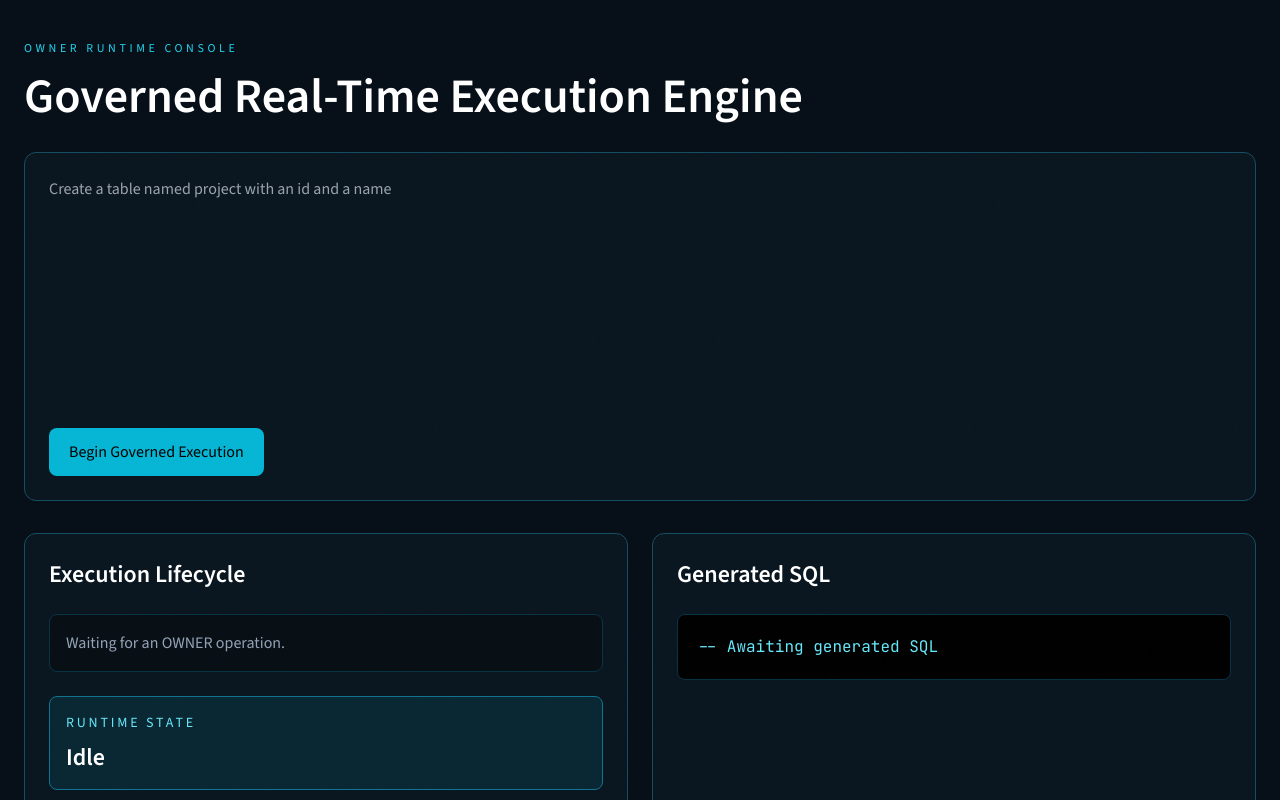
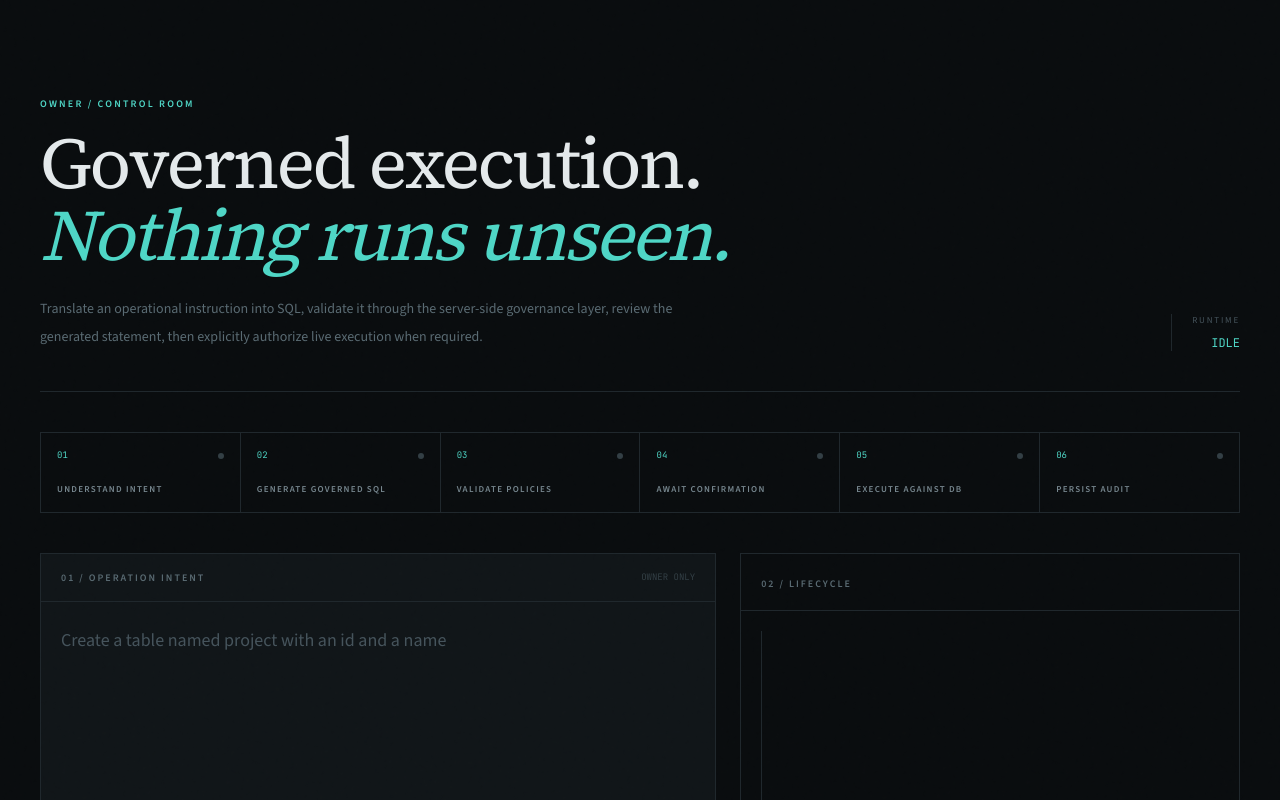
Before and after one commit to RevvedupSoham/DataMind_final, a Next.js app: page /owner in a window 1280 px wide. Shown: the top 800 px of the page. Built offline with nearby package versions, Linux system fonts and the light colour scheme.

Commit message:
Redesign OWNER control room with lifecycle motion

```diff
--- a/app/owner/page.tsx
+++ b/app/owner/page.tsx
@@ -11,6 +11,15 @@ interface OperationPlan {
   explanation: string;
   approvalToken?: string;
 }
+
+const STAGES = [
+  ["01", "reasoning", "Understand intent"],
+  ["02", "planning", "Generate governed SQL"],
+  ["03", "validation", "Validate policies"],
+  ["04", "awaiting_confirmation", "Await confirmation"],
+  ["05", "executing", "Execute against DB"],
+  ["06", "completed", "Persist audit"],
+];
 
 export default function OwnerControlRoomPage() {
   const [prompt, setPrompt] = useState("");
@@ -32,7 +41,6 @@ export default function OwnerControlRoomPage() {
 
   async function generatePlan() {
     const trimmedPrompt = prompt.trim();
-
     if (!trimmedPrompt) {
       resetRunState();
       setExecutionStage("failed");
@@ -42,56 +50,27 @@ export default function OwnerControlRoomPage() {
 
     setLoading(true);
     resetRunState();
-
     setExecutionStage("reasoning");
-    setTimeline([
-      "Understanding owner intent",
-      "Generating governed SQL",
-      "Validating governance policies",
-    ]);
+    setTimeline(["Understanding owner intent", "Generating governed SQL", "Validating governance policies"]);
 
     try {
       const response = await fetch("/api/owner/plan", {
         method: "POST",
-        headers: {
-          "Content-Type": "application/json",
-        },
+        headers: { "Content-Type": "application/json" },
         body: JSON.stringify({ prompt: trimmedPrompt }),
       });
+      const data = (await response.json().catch(() => ({}))) as { error?: string; plan?: OperationPlan };
 
-      const data = (await response.json().catch(() => ({}))) as {
-        error?: string;
-        plan?: OperationPlan;
-      };
-
-      if (!response.ok || !data.plan) {
-        throw new Error(data.error || "Planning failed.");
-      }
+      if (!response.ok || !data.plan) throw new Error(data.error || "Planning failed.");
 
       setPlan(data.plan);
-
-      setTimeline((current) => [
-        ...current,
-        "Execution plan generated successfully",
-      ]);
-
-      setExecutionStage(
-        data.plan.requiresConfirmation
-          ? "awaiting_confirmation"
-          : "ready_to_execute"
-      );
+      setTimeline((current) => [...current, "Execution plan generated successfully"]);
+      setExecutionStage(data.plan.requiresConfirmation ? "awaiting_confirmation" : "ready_to_execute");
     } catch (err) {
       setPlan(null);
       setExecutionStage("failed");
-
-      setTimeline((current) => [
-        ...current,
-        "Execution plan generation failed",
-      ]);
-
-      setError(
-        err instanceof Error ? err.message : "Planning failed."
-      );
+      setTimeline((current) => [...current, "Execution plan generation failed"]);
+      setError(err instanceof Error ? err.message : "Planning failed.");
     } finally {
       setLoading(false);
     }
@@ -112,25 +91,14 @@ export default function OwnerControlRoomPage() {
     setLoading(true);
     setError(null);
     setExecutionStage("executing");
-
-    setTimeline((current) => [
-      ...current,
-      "Executing SQL against PostgreSQL",
-    ]);
+    setTimeline((current) => [...current, "Executing SQL against PostgreSQL"]);
 
     try {
       const response = await fetch("/api/owner/execute", {
         method: "POST",
-        headers: {
-          "Content-Type": "application/json",
-        },
-        body: JSON.stringify({
-          sql: plan.generatedSql,
-          approvalToken: plan.approvalToken,
-          confirmed,
-        }),
+        headers: { "Content-Type": "application/json" },
+        body: JSON.stringify({ sql: plan.generatedSql, approvalToken: plan.approvalToken, confirmed }),
       });
-
       const data = (await response.json().catch(() => ({}))) as {
         error?: string;
         requiresConfirmation?: boolean;
@@ -138,167 +106,146 @@ export default function OwnerControlRoomPage() {
       };
 
       if (!response.ok) {
-        if (response.status === 409 && data.requiresConfirmation) {
-          setExecutionStage("awaiting_confirmation");
-        } else {
-          setExecutionStage("failed");
-        }
+        setExecutionStage(response.status === 409 && data.requiresConfirmation ? "awaiting_confirmation" : "failed");
         throw new Error(data.error || "Execution failed.");
       }
 
       setExecutionStage("completed");
-
-      setTimeline((current) => [
-        ...current,
-        "Database execution completed successfully",
-        "Audit log persisted",
-      ]);
-
-      setResult(
-        `Execution completed successfully. Rows affected: ${data.execution?.rowCount ?? 0}`
-      );
+      setTimeline((current) => [...current, "Database execution completed successfully", "Audit log persisted"]);
+      setResult(`Execution completed successfully. Rows affected: ${data.execution?.rowCount ?? 0}`);
     } catch (err) {
-      setExecutionStage((current) =>
-        current === "awaiting_confirmation" ? current : "failed"
-      );
-
-      setError(
-        err instanceof Error ? err.message : "Execution failed."
-      );
+      setExecutionStage((current) => current === "awaiting_confirmation" ? current : "failed");
+      setError(err instanceof Error ? err.message : "Execution failed.");
     } finally {
       setLoading(false);
     }
   }
 
-  const executeLabel = plan?.requiresConfirmation
-    ? "Confirm & Execute Operation"
-    : "Execute Operation";
+  const activeIndex = STAGES.findIndex(([, key]) => key === executionStage);
+  const executeLabel = plan?.requiresConfirmation ? "Confirm & Execute Operation" : "Execute Operation";
 
   return (
-    <main className="min-h-screen bg-[#071018] px-6 py-10 text-white">
-      <div className="mx-auto max-w-7xl space-y-8">
+    <main className="min-h-screen overflow-hidden bg-ink-950 pb-20 pt-24 text-ink-100">
+      <div className="section">
+        <div className="flex flex-col gap-10 border-b border-ink-800 pb-10 lg:flex-row lg:items-end lg:justify-between">
           <div>
-          <p className="text-xs uppercase tracking-[0.3em] text-cyan-400">
-            OWNER Runtime Console
+            <p className="eyebrow">OWNER / CONTROL ROOM</p>
+            <h1 className="mt-4 max-w-4xl font-display text-5xl leading-[.92] tracking-[-.035em] sm:text-6xl lg:text-7xl">
+              Governed execution.
+              <br />
+              <span className="italic text-accent-400">Nothing runs unseen.</span>
+            </h1>
+            <p className="mt-6 max-w-2xl text-sm leading-7 text-ink-500">
+              Translate an operational instruction into SQL, validate it through the server-side governance layer,
+              review the generated statement, then explicitly authorize live execution when required.
             </p>
-
-          <h1 className="mt-4 text-5xl font-semibold text-white">
-            Governed Real-Time Execution Engine
-          </h1>
+          </div>
+          <div className="border-l border-ink-800 pl-5 text-right">
+            <p className="text-[9px] uppercase tracking-[.2em] text-ink-600">Runtime</p>
+            <p className="mt-2 font-mono text-xs uppercase text-accent-400">{executionStage.replaceAll("_", " ")}</p>
+          </div>
         </div>
 
-        <div className="rounded-xl border border-cyan-900 bg-[#0B1720] p-6">
+        <div className="mt-10 grid gap-px overflow-hidden border border-ink-800 bg-ink-800 lg:grid-cols-6">
+          {STAGES.map(([n, key, label], index) => {
+            const done = activeIndex > index || executionStage === "completed";
+            const active = key === executionStage;
+            return (
+              <div key={key} className={`relative bg-ink-950 p-4 transition-colors duration-500 ${active ? "bg-accent-500/[.07]" : ""}`}>
+                <div className="flex items-center justify-between">
+                  <span className="font-mono text-[9px] text-accent-400">{n}</span>
+                  <span className={`h-1.5 w-1.5 rounded-full transition-all duration-500 ${done || active ? "bg-accent-400 shadow-[0_0_12px_rgba(79,214,198,.5)]" : "bg-ink-700"}`} />
+                </div>
+                <p className="mt-5 text-[9px] font-semibold uppercase tracking-[.14em] text-ink-400">{label}</p>
+              </div>
+            );
+          })}
+        </div>
+
+        <div className="mt-10 grid gap-6 lg:grid-cols-[1.15fr_.85fr]">
+          <section className="motion-panel border border-ink-800 bg-ink-900/70">
+            <div className="flex items-center justify-between border-b border-ink-800 px-5 py-4">
+              <span className="text-[10px] font-semibold uppercase tracking-[.2em] text-ink-500">01 / Operation intent</span>
+              <span className="font-mono text-[9px] text-ink-700">OWNER ONLY</span>
+            </div>
             <textarea
               value={prompt}
               onChange={(e) => setPrompt(e.target.value)}
               placeholder="Create a table named project with an id and a name"
-            className="min-h-[220px] w-full resize-none bg-transparent text-white outline-none"
+              className="min-h-[240px] w-full resize-none bg-transparent px-5 py-6 text-base leading-7 text-ink-100 outline-none placeholder:text-ink-600 sm:text-lg"
+              disabled={loading}
             />
+            <div className="flex flex-col gap-4 border-t border-ink-800 px-5 py-4 sm:flex-row sm:items-center sm:justify-between">
+              <span className="text-[9px] uppercase tracking-[.16em] text-ink-700">Natural language → governed SQL</span>
+              <button onClick={generatePlan} disabled={loading} className="btn-primary">
+                {loading ? "Working…" : "Generate execution plan ↗"}
+              </button>
+            </div>
+          </section>
 
-          <div className="mt-6 flex flex-col gap-4 sm:flex-row sm:items-start">
-            <button
-              onClick={generatePlan}
-              disabled={loading}
-              className="rounded-lg bg-cyan-500 px-5 py-3 font-medium text-black disabled:cursor-not-allowed disabled:opacity-50"
-            >
-              {loading ? "Working..." : "Begin Governed Execution"}
-            </button>
+          <section className="border border-ink-800 bg-ink-950">
+            <div className="border-b border-ink-800 px-5 py-4">
+              <span className="text-[10px] font-semibold uppercase tracking-[.2em] text-ink-500">02 / Lifecycle</span>
+            </div>
+            <div className="p-5">
+              {timeline.length === 0 ? (
+                <div className="flex min-h-[250px] items-end border-l border-ink-800 pl-5 pb-2">
+                  <p className="text-sm leading-6 text-ink-600">The control room is waiting for an operation.</p>
+                </div>
+              ) : (
+                <div className="space-y-4">
+                  {timeline.map((entry, index) => (
+                    <div key={`${entry}-${index}`} className="flex gap-4">
+                      <span className="mt-1 h-2 w-2 shrink-0 rounded-full bg-accent-400" />
+                      <div>
+                        <p className="text-sm text-ink-200">{entry}</p>
+                        <p className="mt-1 font-mono text-[9px] uppercase tracking-[.16em] text-ink-700">event / {String(index + 1).padStart(2, "0")}</p>
+                      </div>
+                    </div>
+                  ))}
+                </div>
+              )}
+            </div>
+          </section>
+        </div>
 
-            {plan?.generatedSql && plan.allowed && (
-              <div className="flex flex-col gap-3">
-                {plan.requiresConfirmation && (
-                  <label className="flex max-w-xl items-start gap-3 text-sm text-cyan-100">
-                    <input
-                      type="checkbox"
-                      checked={confirmed}
-                      onChange={(e) => setConfirmed(e.target.checked)}
-                      disabled={loading}
-                      className="mt-1 h-4 w-4 accent-cyan-500"
-                    />
-                    <span>
-                      I reviewed the generated SQL and understand that this
-                      operation will change the live database.
-                    </span>
+        {plan && (
+          <section className="mt-6 grid gap-px overflow-hidden border border-ink-800 bg-ink-800 lg:grid-cols-[.72fr_1.28fr]">
+            <div className="bg-ink-950 p-6 sm:p-8">
+              <p className="text-[9px] font-semibold uppercase tracking-[.2em] text-ink-600">03 / Governance</p>
+              <p className="mt-4 font-display text-3xl text-ink-100">{plan.operationType}</p>
+              <p className="mt-4 text-sm leading-7 text-ink-500">{plan.explanation}</p>
+              <div className="mt-8 grid grid-cols-2 border-t border-ink-800 pt-5">
+                <div><p className="text-[9px] uppercase tracking-[.16em] text-ink-700">Risk</p><p className="mt-1 text-sm uppercase text-accent-400">{plan.riskLevel}</p></div>
+                <div><p className="text-[9px] uppercase tracking-[.16em] text-ink-700">Permission</p><p className="mt-1 text-sm uppercase text-ink-300">{plan.allowed ? "Allowed" : "Blocked"}</p></div>
+              </div>
+            </div>
+
+            <div className="bg-ink-950 p-6 sm:p-8">
+              <div className="flex items-center justify-between gap-4">
+                <p className="text-[9px] font-semibold uppercase tracking-[.2em] text-ink-600">Generated SQL</p>
+                <span className="font-mono text-[9px] text-accent-400">REVIEW BEFORE EXECUTION</span>
+              </div>
+              <pre className="scroll-thin mt-5 max-h-72 overflow-auto border border-ink-800 bg-black/40 p-5 text-sm leading-6 text-accent-300"><code>{plan.generatedSql}</code></pre>
+
+              {plan.allowed && plan.requiresConfirmation && (
+                <label className="mt-5 flex items-start gap-3 border border-amber-800/50 bg-amber-950/10 p-4 text-sm leading-6 text-amber-200">
+                  <input type="checkbox" checked={confirmed} onChange={(e) => setConfirmed(e.target.checked)} disabled={loading} className="mt-1 h-4 w-4 accent-cyan-500" />
+                  <span>I reviewed the generated SQL and understand that this operation will change the live database.</span>
                 </label>
               )}
 
-                <button
-                  onClick={executePlan}
-                  disabled={loading || (plan.requiresConfirmation && !confirmed)}
-                  className="rounded-lg border border-cyan-500 px-5 py-3 disabled:cursor-not-allowed disabled:opacity-40"
-                >
-                  {loading ? "Executing..." : executeLabel}
+              {plan.allowed && (
+                <button onClick={executePlan} disabled={loading || (plan.requiresConfirmation && !confirmed)} className="btn-primary mt-5 w-full sm:w-auto">
+                  {loading ? "Executing…" : executeLabel}
                 </button>
-              </div>
               )}
             </div>
-        </div>
-
-        {plan && !plan.allowed && (
-          <div className="rounded-xl border border-red-500/40 bg-red-500/10 p-5 text-red-200">
-            {plan.explanation}
-          </div>
+          </section>
         )}
 
-        <div className="grid gap-6 lg:grid-cols-2">
-          <section className="rounded-xl border border-cyan-900 bg-[#0B1720] p-6">
-            <h2 className="text-2xl font-semibold text-white">
-              Execution Lifecycle
-            </h2>
-
-            <div className="mt-6 space-y-3">
-              {timeline.length === 0 ? (
-                <div className="rounded-lg border border-cyan-950 bg-black/30 p-4 text-slate-400">
-                  Waiting for an OWNER operation.
-                </div>
-              ) : (
-                timeline.map((entry, index) => (
-                  <div
-                    key={`${entry}-${index}`}
-                    className="flex items-center gap-3 rounded-lg border border-cyan-950 bg-black/30 p-4"
-                  >
-                    <div className="h-2.5 w-2.5 rounded-full bg-cyan-400" />
-                    <p>{entry}</p>
-                  </div>
-                ))
-              )}
-            </div>
-
-            <div className="mt-6 rounded-lg border border-cyan-700 bg-cyan-500/10 p-4">
-              <p className="text-sm uppercase tracking-[0.2em] text-cyan-300">
-                Runtime State
-              </p>
-
-              <p className="mt-2 text-2xl font-semibold capitalize text-white">
-                {executionStage.replaceAll("_", " ") || "idle"}
-              </p>
-            </div>
-          </section>
-
-          <section className="rounded-xl border border-cyan-900 bg-[#0B1720] p-6">
-            <h2 className="text-2xl font-semibold text-white">
-              Generated SQL
-            </h2>
-
-            <pre className="mt-6 max-h-80 overflow-auto rounded-lg border border-cyan-950 bg-black p-5 text-cyan-300">
-              <code>
-                {plan?.generatedSql || "-- Awaiting generated SQL"}
-              </code>
-            </pre>
-
-            {result && (
-              <div className="mt-6 rounded-lg border border-emerald-500/30 bg-emerald-500/10 p-4 text-emerald-300">
-                {result}
-              </div>
-            )}
-
-            {error && (
-              <div className="mt-6 rounded-lg border border-red-500/30 bg-red-500/10 p-4 text-red-300">
-                {error}
-              </div>
-            )}
-          </section>
-        </div>
+        {result && <div className="mt-6 border-l-2 border-accent-400 bg-accent-500/[.05] px-5 py-4 text-sm text-accent-300">{result}</div>}
+        {error && <div className="mt-6 border-l-2 border-red-400 bg-red-950/15 px-5 py-4 text-sm leading-6 text-red-300">{error}</div>}
       </div>
     </main>
   );
```
Lines whose indentation alone changed are shown as unchanged.
